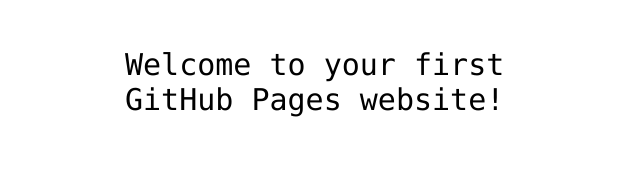
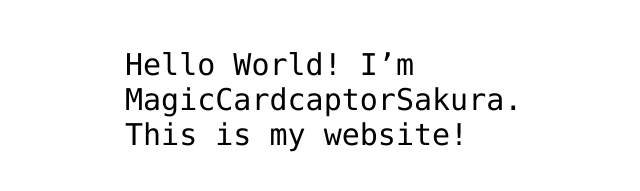
Before and after one commit to MagicCardcaptorSakura/MagicCardcaptorSakura.github.io, a plain HTML site: page index.html in a window 1280 px wide. Shown: the part 341-532 px from the top of the page, without its empty margins (315-955 px from the left). Drawn offline with Linux system fonts and the light colour scheme.

Commit message:
Add my username to index.html file
Add my introduction

```diff
--- a/index.html
+++ b/index.html
@@ -12,7 +12,7 @@
 <img src="https://octodex.github.com/images/daftpunktocat-thomas.gif" id="octocat" alt="octocat-gif" />
 
 <!-- Change this code here by copy and pasting your template on line 15 -->
-<p>Welcome to your first GitHub Pages website!</p>
+<p>Hello World! I’m MagicCardcaptorSakura. This is my website!</p>
 
 </body>
 </html>
```
